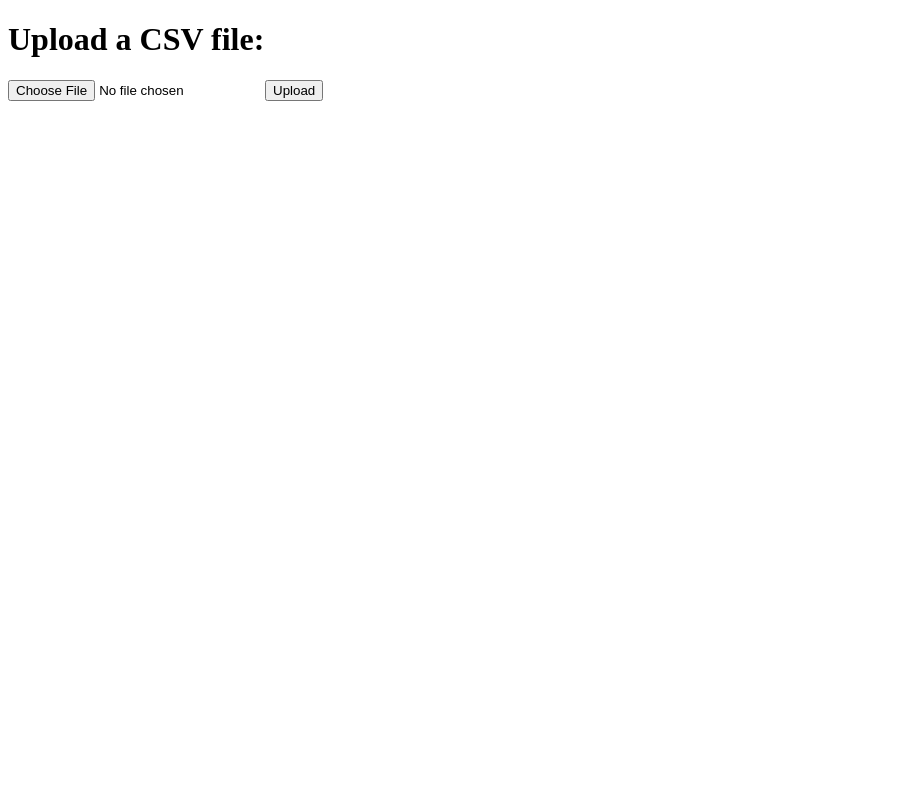
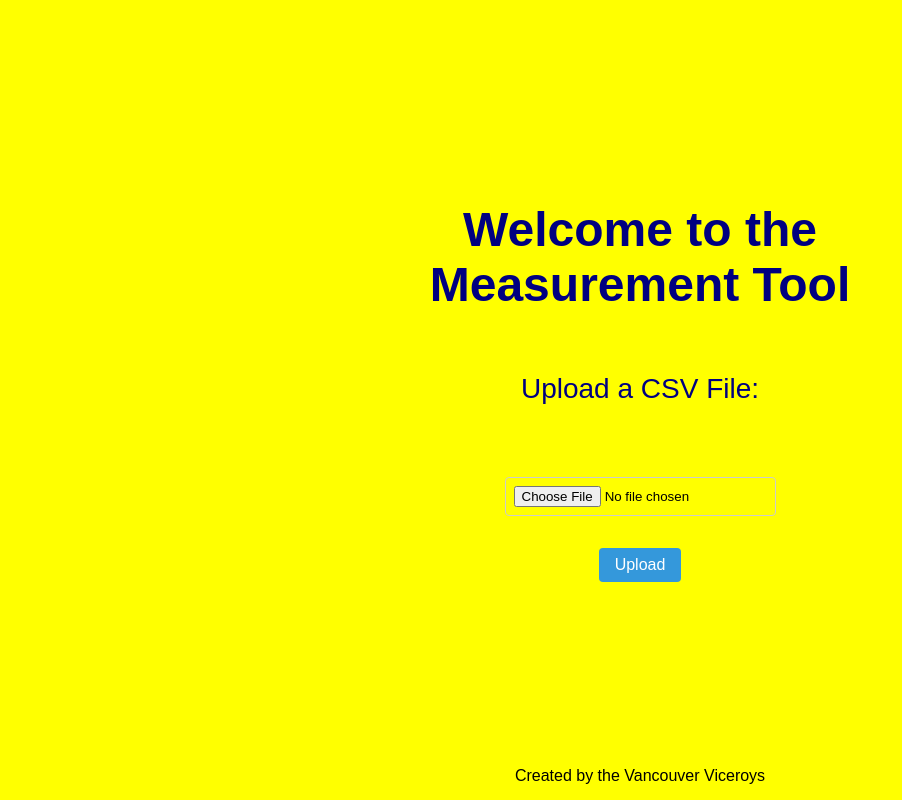
Before and after one commit to dbalsara2003/COV, a Flask app: page / in a window 1280 px wide. Shown: the whole page, without its empty margins (0-902 px from the left). Run offline with Flask 3, Linux system fonts and the light colour scheme; some web fonts are replaced.

Commit message:
styling changes for upload file

```diff
--- a/css/style.css
+++ b/css/style.css
@@ -12,11 +12,11 @@ th, td {
     border: 1px solid #dddddd;
     text-align: left;
     padding: 8px;
-}
+} */
 
 th {
     background-color: #f2f2f2;
-}
+} */
 
 #map {
     width: 80%;
--- a/templates/upload_file.html
+++ b/templates/upload_file.html
@@ -1,31 +1,67 @@
 <!doctype html>
 <html>
 <head>
+    <meta charset="UTF-8">
+    <meta http-equiv="X-UA-Compatible" content="IE=edge">
+    <meta name="viewport" content="width=device-width, initial-scale=1.0">
     <title>Upload file</title>
-   </head>
-   <body>
-      <h1>Upload a CSV file:</h1>
-      <form action="/upload" method="post" enctype="multipart/form-data">
-         <input type="file" name="file">
-         <input id="btn" type="submit" value="Upload">
-      </form>
-      <div id="overlay">
-        <div class="loader"></div>
-      </div>
+    <link href="https://fonts.google.com/specimen/Tilt+Warp" rel="stylesheet">
+    <link href="{{ url_for('static',filename='CSS/style.css') }}" rel="stylesheet">
+    <style>
+        body {
+            font-family: 'Source Sans Pro', sans-serif;
+            background-color: #FFFF00;
+            margin: 0;
+            padding: 0;
+        }
+        .container {
+            display: flex;
+            flex-direction: column;
+            align-items: center;
+            justify-content: center;
+            height: 100vh;
+        }
+        h1 {
+            font-family: 'Tilt Warp', sans-serif;
+            font-size: 3rem;
+            text-align: center;
+            margin-top: 0;
+            color: #000080;
+        }
 
-   </body>
-   <script>
-    const button = document.getElementById('btn');
-    const overlay = document.getElementById('overlay');
-
-    button.addEventListener('click', function() {
-    overlay.style.display = 'block';});
-
-    if (document.readyState === 'complete') {
-        overlay.style.display = 'none';
+        p {
+			font-size: 1.75rem;
+			margin-bottom: 1.5rem;
+            font-family: 'Source Sans Pro', sans-serif;
+            color: #000080;
 		}
-   </script>
-   <style>
+        form {
+            display: flex;
+            flex-direction: column;
+            align-items: center;
+            justify-content: center;
+            margin-top: 2rem;
+        }
+        input[type="file"] {
+            margin: 1rem;
+            padding: 0.5rem;
+            border-radius: 0.25rem;
+            border: 1px solid #ccc;
+        }
+        input[type="submit"] {
+            background-color: #3498db;
+            color: #fff;
+            border: none;
+            border-radius: 0.25rem;
+            padding: 0.5rem 1rem;
+            margin: 1rem;
+            cursor: pointer;
+            font-size: 1rem;
+            transition: all 0.3s ease;
+        }
+        input[type="submit"]:hover {
+            background-color: #2980b9;
+        }
         #overlay {
             position: fixed;
             top: 0;
@@ -34,9 +70,17 @@
             height: 100%;
             background-color: rgba(0, 0, 0, 0.5);
             z-index: 9999;
-        display: none;
+            display: flex;
+            justify-content: center;
+            align-items: center;
+            visibility: hidden;
+            opacity: 0;
+            transition: all 0.3s ease;
         }
-
+        #overlay.show {
+            visibility: visible;
+            opacity: 1;
+        }
         .loader {
             border: 16px solid #f3f3f3;
             border-top: 16px solid #3498db;
@@ -44,22 +88,30 @@
             width: 120px;
             height: 120px;
             animation: spin 2s linear infinite;
-        position: absolute;
-        top: 50%;
-        left: 50%;
-        transform: translate(-50%, -50%);
         }
-
         table {
             display: block;
             height: 500px;
             overflow-y: scroll;
         }
-
         @keyframes spin {
             0% { transform: rotate(0deg); }
             100% { transform: rotate(360deg); }
         }
-
     </style>
-</html>
+</head>
+<body>
+    <div class="container">
+        <h1>Welcome to the Measurement Tool</h1>
+        <p>Upload a CSV File:</p>
+        <form action="/upload" method="post" enctype="multipart/form-data">
+            <input type="file" name="file">
+            <input id="btn" type="submit" value="Upload">
+        </form>
+        <div id="overlay">
+            <div class="loader"></div>
+        </div>
+    </div>
+    <footer>
+        Created by the Vancouver Viceroys
+    </footer>
```
Lines whose indentation alone changed are shown as unchanged.
